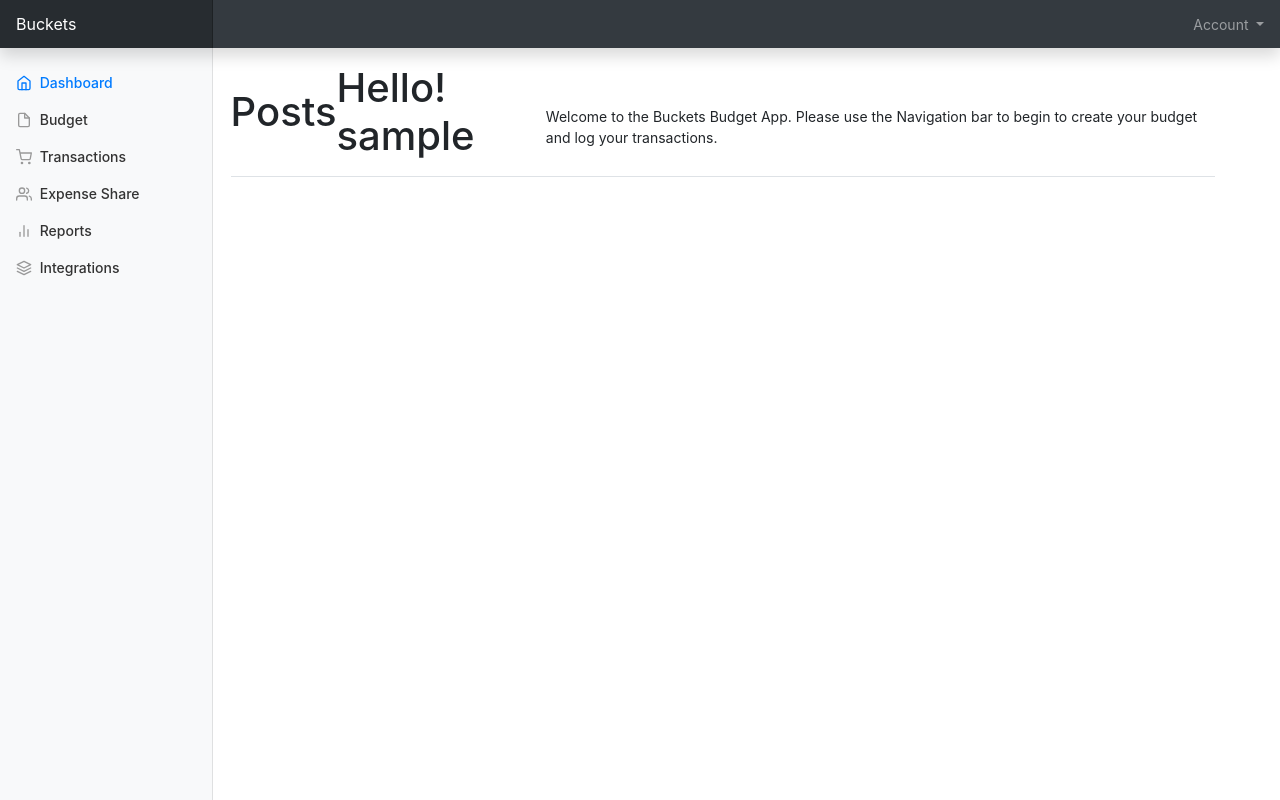
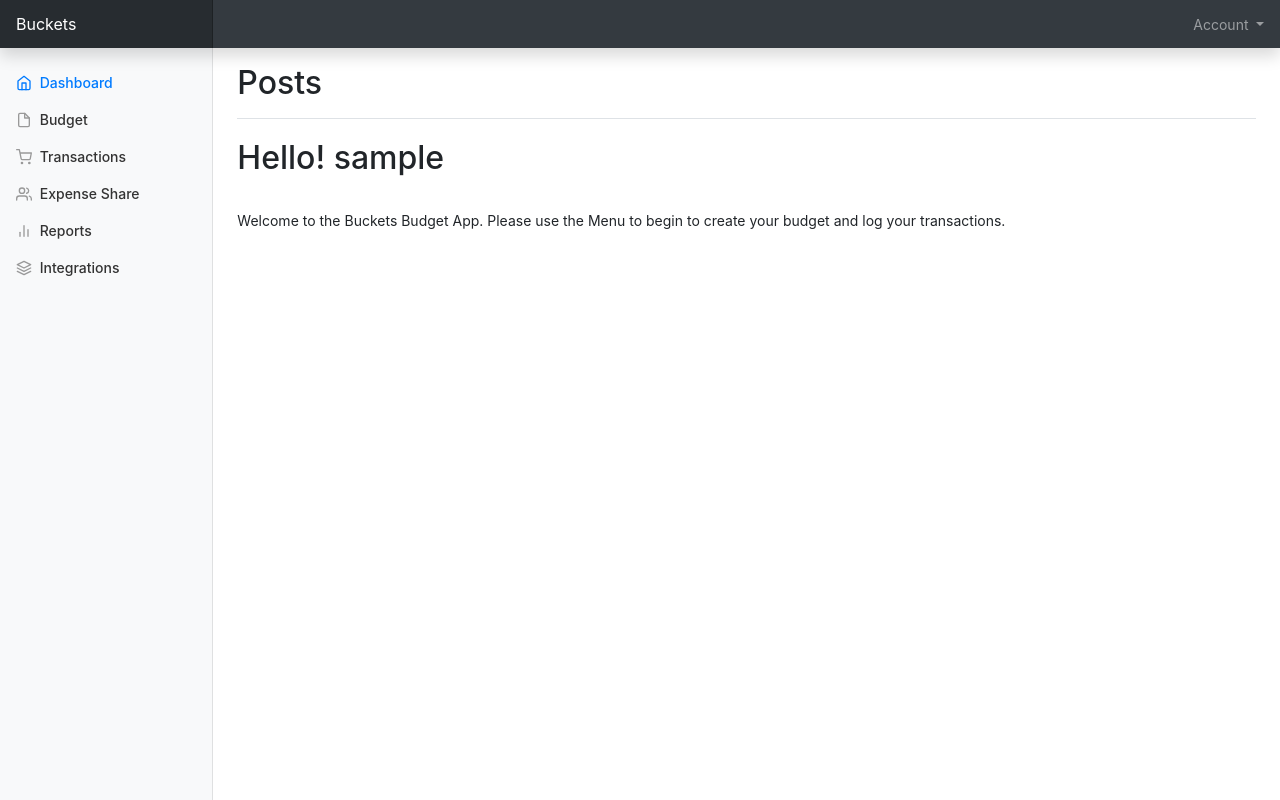
Before and after one commit to mitchelbrereton/bucketsbudget, a Flask app: page / in a window 1280 px wide. Run offline with Flask 2, Linux system fonts and the light colour scheme; the visitor is signed in with stand-in values (Sample User, id 1); data comes from the database, SQL or seed files in the repository; some libraries are stand-ins or nearby versions.

Commit message:
updated stylings

```diff
--- a/buckets/templates/auth/login.html
+++ b/buckets/templates/auth/login.html
@@ -1,7 +1,7 @@
 {% extends "base.html" %}
 
 {% block content %}
-    <h1>Sign In</h1>
+    <h1 class="h2">Sign In</h1>
 
     <form action="" method="post" novalidate>
         {{ form.hidden_tag() }}
--- a/buckets/templates/base.html
+++ b/buckets/templates/base.html
@@ -2,9 +2,8 @@
 <!DOCTYPE html>
 <html lang="en" class="no-js">
 	<head>
-		<meta charset="UTF-8" />
-		<meta http-equiv="X-UA-Compatible" content="IE=edge,chrome=1">
-		<meta name="viewport" content="width=device-width, initial-scale=1.0">
+	<meta charset="utf-8">
+    <meta name="viewport" content="width=device-width, initial-scale=1, shrink-to-fit=no">
 		<title>{% block title %} Buckets {% endblock %}</title>
 		<meta name="description" content="A Budget App to help manage your money" />
 		<meta name="keywords" content="budget, app, finance" />
@@ -47,9 +46,7 @@
 			  		{% endif %}
 					</div>
 				</li>
-
 			</ul>
-			  </div>
 		</nav>
 	<div class="container-fluid">
 	 	<div class="row">
@@ -95,19 +92,17 @@
 			        </ul>
 	  			</div>
 	    	</nav>
-			</ul>
-		<section class="content">
 			<main role="main" class="col-md-9 ml-sm-auto col-lg-10 px-md-4">
 		      	<div class="d-flex justify-content-between flex-wrap flex-md-nowrap align-items-center pt-3 pb-2 mb-3 border-bottom">
-			<header>
 					{% block header %}{% endblock %}
-			</header>
+				</div>
 					{% for message in get_flashed_messages() %}
 						<div class="flash">{{ message }}</div>
 					{% endfor %}
 					{% block content %}{% endblock %}
-			</section>
-
+			</main>
+		</div>
+	</div>
 	<script>$('#uform').click(function(event) {
 		event.preventDefault();
 		$.post(url, data=$('#editForm').serialize(), function(data) {
--- a/buckets/templates/budget/index.html
+++ b/buckets/templates/budget/index.html
@@ -2,7 +2,7 @@
 {% extends 'base.html' %}
 
 {% block header %}
-  <h1 align="center">{% block title %}Budget{% endblock %}</h1>
+  <h1 class="h2">{% block title %}Budget{% endblock %}</h1>
 
 {% endblock %}
 
--- a/buckets/templates/index.html
+++ b/buckets/templates/index.html
@@ -2,17 +2,16 @@
 {% extends 'base.html' %}
 
 {% block header %}
-  <h1>{% block title %}Posts{% endblock %}</h1>
-
+  <h1 class="h2">{% block title %}Posts{% endblock %}</h1>
 {% endblock %}
 
 {% block content %}
-<body>
-	<br>
-    <h1>Hello! {{ current_user.username }}</h1>
-    <br>
+<div class="d-flex justify-content-between flex-wrap flex-md-nowrap align-items-center pt-1 pb-1 mb-1">
+    <h1 class="h2">Hello! {{ current_user.username }}</h1>
+</div>
+<div class="d-flex justify-content-between flex-wrap flex-md-nowrap align-items-center pt-3 pb-2 mb-3">
 Welcome to the Buckets Budget App.
 
-Please use the Navigation bar to begin to create your budget and log your transactions.
-</body>
+Please use the Menu to begin to create your budget and log your transactions.
+</div>
 {% endblock %}
```
Lines whose indentation alone changed are shown as unchanged.
